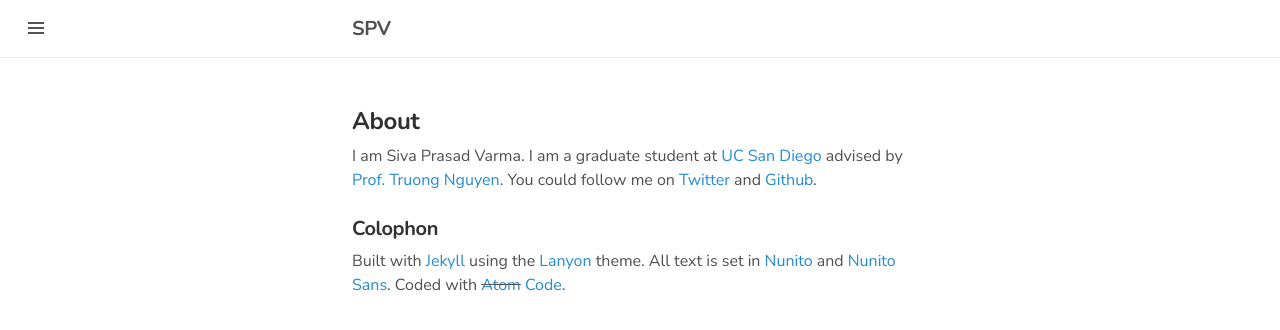
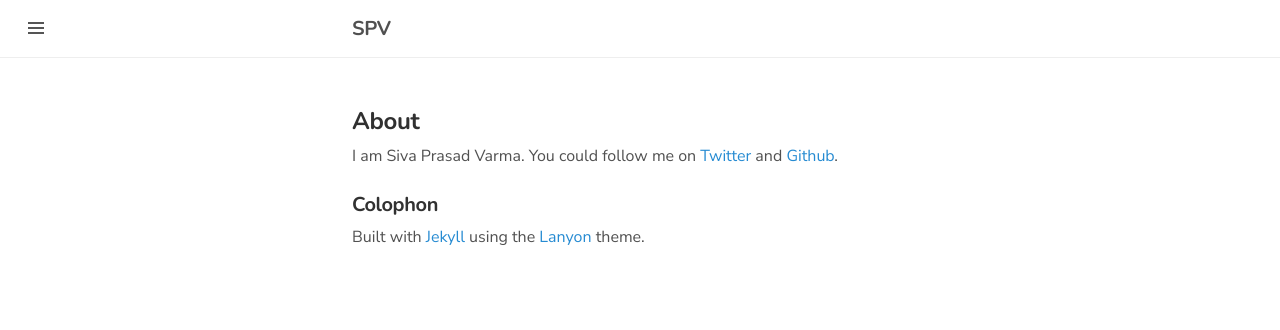
Before and after one commit to sivapvarma/sivapvarma.github.io, a Jekyll site: the page built from about.md, in a window 1280 px wide. Shown: the top 330 px of the page. Built offline with Jekyll 4.4.1, drawn with Linux system fonts in a browser that asks for light colours.

Commit message:
clean up about page

```diff
--- a/about.md
+++ b/about.md
@@ -3,8 +3,7 @@ layout: page
 title: About
 ---
 
-I am Siva Prasad Varma. I am a graduate student at [UC San Diego](http://ucsd.edu/) advised by
-[Prof.&nbsp;Truong&nbsp;Nguyen](http://fleece.ucsd.edu/~nguyent/). You could follow me on
+I am Siva Prasad Varma.  You could follow me on
 [Twitter](https://twitter.com/sivapvarma) and [Github](https://github.com/sivapvarma).
 
 
@@ -12,6 +11,3 @@ I am Siva Prasad Varma. I am a graduate student at [UC San Diego](http://ucsd.ed
 
 Built with [Jekyll](http://jekyllrb.com) using the
 [Lanyon](https://github.com/poole/lanyon) theme.
-All text is set in [Nunito](https://fonts.google.com/specimen/Nunito) and [Nunito Sans](https://fonts.google.com/specimen/Nunito+Sans).
-<!-- [Computer Modern](https://en.wikipedia.org/wiki/Computer_Modern). -->
-Coded with ~~[Atom](https://atom.io)~~ [Code](http://code.visualstudio.com/).
```
